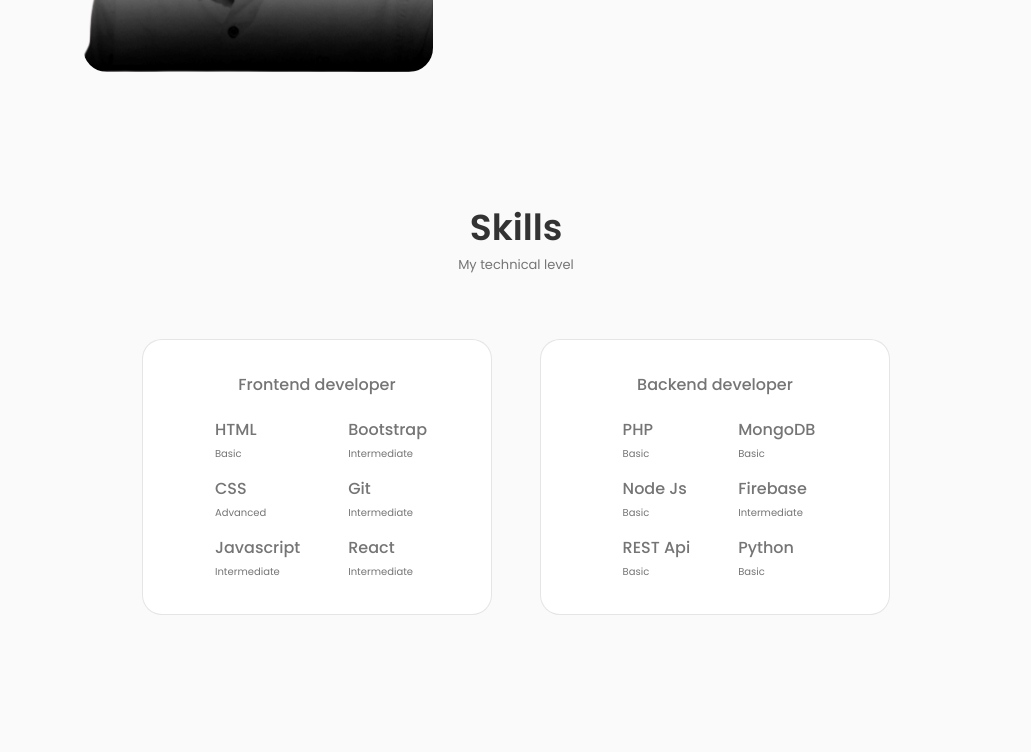
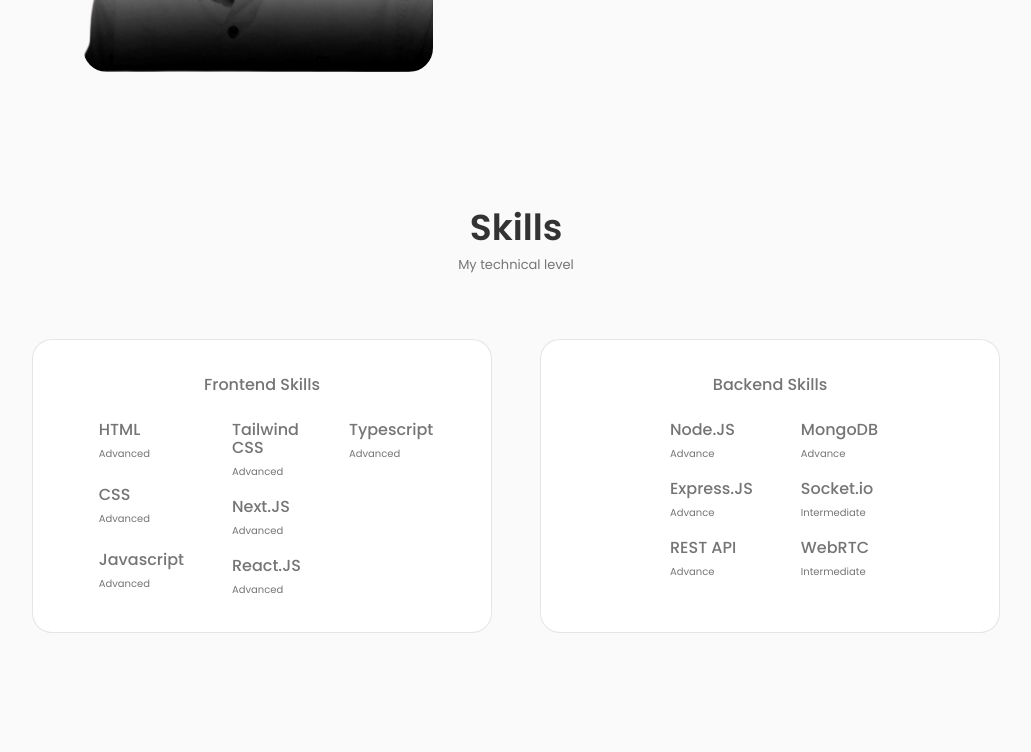
Before and after one commit to PrasannaAmale11/PersonalPortfolio, a React (Create React App) app: page / in a window 1280 px wide. Shown: the part 1464-2216 px from the top of the page, without its empty margins (124-1155 px from the left). Built offline with nearby package versions, Linux system fonts and the light colour scheme.

Commit message:
Updated skills and CV

```diff
--- a/src/components/about/About.jsx
+++ b/src/components/about/About.jsx
@@ -15,8 +15,7 @@ const About = () => {
         <div className="about__data">
             <Info/>
             <p className="about__description">
-            Frontend developer, I create web pages with UI / Ux interface.
-            I have years of experience and many are satisfied with the peojects.
+            Full Stack Developer with expertise in JavaScript, Node.js, MongoDB, express.js. I create seamless, consumer-facing web and app experiences.
             </p>
             <a  download="" href={CV} className="button button--flex">Download CV
             <svg
--- a/src/components/about/Info.jsx
+++ b/src/components/about/Info.jsx
@@ -6,13 +6,13 @@ const Info = () => {
         <div className="about__box">
         <i classname='bx bx-award about__icon'></i>
             <h3 className="about__title">Experience</h3>
-            <span className="about__subtilte">1 Year</span>
+            <span className="about__subtilte">1.5 Year</span>
         </div>
 
         <div className="about__box" >
         <a href="https://github.com/PrasannaAmale11" className='about__project' id='about__box'> <i classname='bx bx-briefcase-alt about__icon' ></i>
             <h3 className="about__title">Completed</h3>
-            <span className="about__subtilte">5 Projects</span></a>
+            <span className="about__subtilte">10+ Projects</span></a>
         </div>
 
         <div className="about__box">
--- a/src/components/header/Header.jsx
+++ b/src/components/header/Header.jsx
@@ -2,7 +2,7 @@ import React, { useState } from 'react'
 
 import "./header.css"
 
-function Header() {
+function  Header() {
 // ------------------------Change Header Background-------------
 
 window.addEventListener("scroll",function() {
--- a/src/components/skills/Backend.jsx
+++ b/src/components/skills/Backend.jsx
@@ -3,31 +3,31 @@ import React from 'react'
 const Backend = () => {
   return (
     <div className="skills__content">
-    <h3 className="skills__title">Backend developer</h3>
+    <h3 className="skills__title">Backend Skills</h3>
 
     <div className="skills__box">
         <div className="skills__group">
             <div className="skills__data">
             <i classname='bx bx-badge-check'></i>
             <div>
-            <h3 className="skills__name">PHP</h3>
-            <span className="skills__level">Basic</span>
+            <h3 className="skills__name">Node.JS</h3>
+            <span className="skills__level">Advance</span>
             </div>
             </div>
 
             <div className="skills__data">
             <i classname='bx bx-badge-check'></i>
             <div>
-            <h3 className="skills__name">Node Js</h3>
-            <span className="skills__level">Basic</span>
+            <h3 className="skills__name">Express.JS</h3>
+            <span className="skills__level">Advance</span>
             </div>
             </div>
 
             <div className="skills__data">
             <i classname='bx bx-badge-check'></i>
             <div>
-            <h3 className="skills__name">REST Api</h3>
-            <span className="skills__level">Basic</span>
+            <h3 className="skills__name">REST API</h3>
+            <span className="skills__level">Advance</span>
             </div>
             </div>
         </div>
@@ -37,14 +37,14 @@ const Backend = () => {
             <i classname='bx bx-badge-check'></i>
             <div>
             <h3 className="skills__name">MongoDB</h3>
-            <span className="skills__level">Basic</span>
+            <span className="skills__level">Advance</span>
             </div>
             </div>
 
             <div className="skills__data">
             <i classname='bx bx-badge-check'></i>
             <div>
-            <h3 className="skills__name">Firebase</h3>
+            <h3 className="skills__name">Socket.io</h3>
             <span className="skills__level">Intermediate</span>
             </div>
             </div>
@@ -52,8 +52,8 @@ const Backend = () => {
             <div className="skills__data">
             <i classname='bx bx-badge-check'></i>
             <div>
-            <h3 className="skills__name">Python</h3>
-            <span className="skills__level">Basic</span>
+            <h3 className="skills__name">WebRTC</h3>
+            <span className="skills__level">Intermediate</span>
             </div>
             </div>
 
--- a/src/components/skills/Frontend.jsx
+++ b/src/components/skills/Frontend.jsx
@@ -3,7 +3,7 @@ import React from 'react'
 const Frontend = () => {
   return (
  <div className="skills__content">
-    <h3 className="skills__title">Frontend developer</h3>
+    <h3 className="skills__title">Frontend Skills</h3>
 
     <div className="skills__box">
         <div className="skills__group">
@@ -11,7 +11,7 @@ const Frontend = () => {
             <i classname='bx bx-badge-check'></i>
             <div>
             <h3 className="skills__name">HTML</h3>
-            <span className="skills__level">Basic</span>
+            <span className="skills__level">Advanced</span>
             </div>
             </div>
 
@@ -27,7 +27,7 @@ const Frontend = () => {
             <i classname='bx bx-badge-check'></i>
             <div>
             <h3 className="skills__name">Javascript</h3>
-            <span className="skills__level">Intermediate</span>
+            <span className="skills__level">Advanced</span>
             </div>
             </div>
 
@@ -37,8 +37,8 @@ const Frontend = () => {
             <div className="skills__data">
             <i classname='bx bx-badge-check'></i>
             <div>
-            <h3 className="skills__name">Bootstrap</h3>
-            <span className="skills__level">Intermediate</span>
+            <h3 className="skills__name">Tailwind CSS</h3>
+            <span className="skills__level">Advanced</span>
             </div>
             </div>
 
@@ -46,8 +46,8 @@ const Frontend = () => {
             <div className="skills__data">
             <i classname='bx bx-badge-check'></i>
             <div>
-            <h3 className="skills__name">Git</h3>
-            <span className="skills__level">Intermediate</span>
+            <h3 className="skills__name">Next.JS</h3>
+            <span className="skills__level">Advanced</span>
             </div>
             </div>
 
@@ -55,11 +55,20 @@ const Frontend = () => {
             <div className="skills__data">
             <i classname='bx bx-badge-check'></i>
             <div>
-            <h3 className="skills__name">React</h3>
-            <span className="skills__level">Intermediate</span>
+            <h3 className="skills__name">React.JS</h3>
+            <span className="skills__level">Advanced</span>
             </div>
             </div>
 
+        </div>
+        <div className="skills__group">
+        <div className="skills__data">
+            <i classname='bx bx-badge-check'></i>
+            <div>
+            <h3 className="skills__name">Typescript</h3>
+            <span className="skills__level">Advanced</span>
+            </div>
+            </div>
         </div>
     </div>
  </div>
--- a/src/components/skills/skills.css
+++ b/src/components/skills/skills.css
@@ -1,5 +1,5 @@
 .skills__container{
-    grid-template-columns: repeat(2,350px);
+    grid-template-columns: repeat(2,460px);
     column-gap: 3rem;
     justify-content: center;
 }
@@ -54,21 +54,30 @@
 /* ----------------for large devices------------------- */
 @media screen and (max-width:992px){
   .skills__container{
-    grid-template-columns: max-content;
+
     row-gap: 2rem;
+    grid-template-columns: repeat(1,500px);
+  }
+  .skills__container{
 
-  }
+    grid-template-columns: repeat(1,550px);
+
+}
   }
 
   /* --------------------for medium devices------------------- */
 
   @media screen and (max-width:576px) {
 .skills__container{
-    grid-template-columns: 1fr;
+
+    grid-template-columns: repeat(1,320px);
 
 }
 .skills__content{
     padding: 1.5rem;
+}
+.skills__box{
+    column-gap: 0.8rem;
 }
 }
 
@@ -84,4 +93,5 @@
  .skills__name{
     font-size: var(--small-font-size);
  }
+
   }
```
Also changed, not shown: 1 other file (tests, documents, lock files or other folders).
